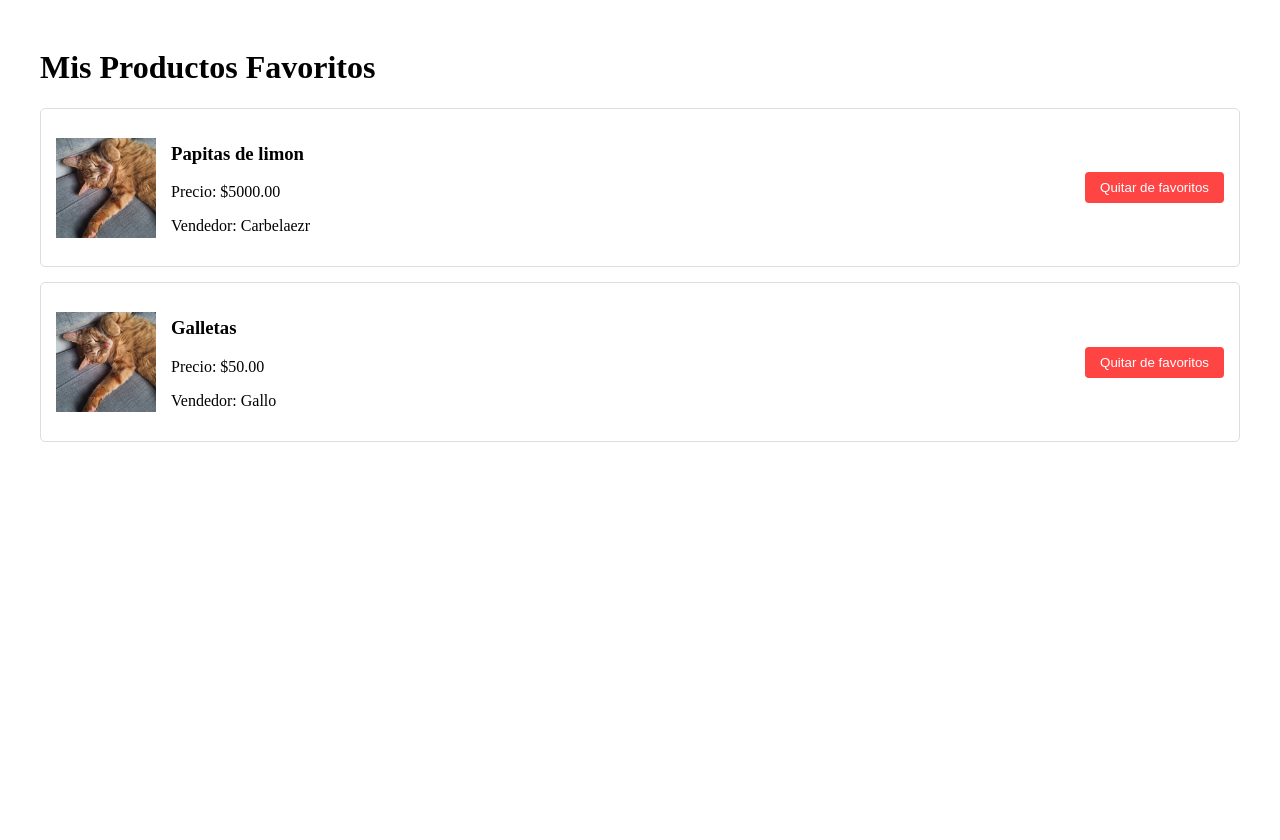
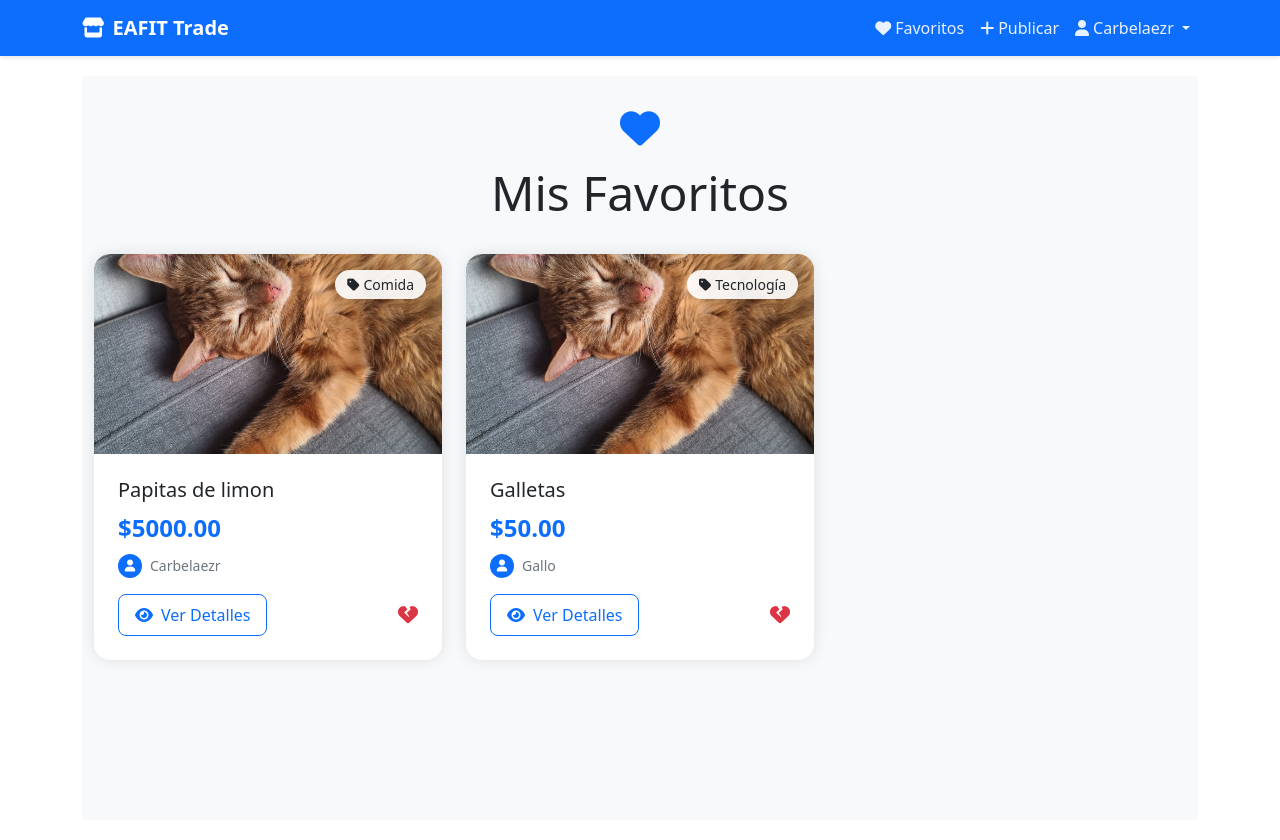
Before and after one commit to camiloarbr/EafitTrade, a Django app: page /favorites/ in a window 1280 px wide. Before the commit the page ends 442 px from the top, so only its background shows below. Run offline with Django 5.2, Linux system fonts and the light colour scheme; a user stored in the database is signed in; data comes from the database, SQL or seed files in the repository; both versions use the stored data as it was after the commit.

Commit message:
Favorites usando bootstrap

```diff
--- a/products/templates/products/favorites.html
+++ b/products/templates/products/favorites.html
@@ -1,65 +1,192 @@
-<!DOCTYPE html>
-<html>
-<head>
-    <title>Mis Favoritos - EAFIT Trade</title>
+{% extends 'products/base.html' %}
+
+{% block title %}Mis Favoritos - EAFIT Trade{% endblock %}
+
+{% block extra_styles %}
 <style>
-        .favorites-container {
-            max-width: 1200px;
-            margin: 0 auto;
-            padding: 20px;
+    .favorites-section {
+        background-color: #f8f9fa;
+        padding: 2rem 0;
+        min-height: calc(100vh - 56px);
     }
-        .favorite-item {
-            border: 1px solid #ddd;
-            padding: 15px;
-            margin-bottom: 15px;
-            border-radius: 5px;
+
+    .favorites-header {
+        margin-bottom: 2rem;
+        text-align: center;
+    }
+
+    .favorites-icon {
+        color: var(--primary-color);
+        font-size: 2.5rem;
+        margin-bottom: 1rem;
+    }
+
+    .product-card {
+        background: white;
+        border-radius: 1rem;
+        box-shadow: 0 0 15px rgba(0,0,0,0.1);
+        overflow: hidden;
+        transition: transform 0.2s;
+        height: 100%;
+        position: relative;
+    }
+
+    .product-card:hover {
+        transform: translateY(-5px);
+    }
+
+    .product-image {
+        width: 100%;
+        height: 200px;
+        object-fit: cover;
+    }
+
+    .product-info {
+        padding: 1.5rem;
+    }
+
+    .product-price {
+        font-size: 1.5rem;
+        font-weight: bold;
+        color: var(--primary-color);
+    }
+
+    .product-seller {
+        font-size: 0.875rem;
+        color: var(--secondary-color);
         display: flex;
         align-items: center;
+        margin: 0.5rem 0;
     }
-        .favorite-image {
-            width: 100px;
-            height: 100px;
-            object-fit: cover;
-            margin-right: 15px;
+
+    .seller-avatar {
+        width: 24px;
+        height: 24px;
+        background-color: var(--primary-color);
+        border-radius: 50%;
+        display: flex;
+        align-items: center;
+        justify-content: center;
+        color: white;
+        margin-right: 0.5rem;
+        font-size: 0.75rem;
     }
-        .favorite-info {
-            flex-grow: 1;
+
+    .category-badge {
+        position: absolute;
+        top: 1rem;
+        right: 1rem;
+        background-color: rgba(255,255,255,0.9);
+        padding: 0.25rem 0.75rem;
+        border-radius: 1rem;
+        font-size: 0.875rem;
+        box-shadow: 0 2px 4px rgba(0,0,0,0.1);
     }
-        .remove-favorite {
-            background-color: #ff4444;
-            color: white;
+
+    .btn-remove {
+        background: none;
         border: none;
-            padding: 8px 15px;
-            border-radius: 4px;
-            cursor: pointer;
+        color: #dc3545;
+        padding: 0;
+        transition: all 0.2s;
+    }
+
+    .btn-remove:hover {
+        transform: scale(1.1);
+    }
+
+    .btn-view {
+        padding: 0.5rem 1rem;
+        border-radius: 0.5rem;
+        transition: all 0.2s;
+    }
+
+    .btn-view:hover {
+        transform: translateY(-2px);
+    }
+
+    .empty-favorites {
+        text-align: center;
+        padding: 3rem;
+    }
+
+    .empty-favorites i {
+        font-size: 4rem;
+        color: var(--secondary-color);
+        margin-bottom: 1rem;
+    }
+
+    @media (max-width: 767.98px) {
+        .product-card {
+            margin-bottom: 1rem;
+        }
     }
 </style>
-</head>
-<body>
-    <div class="favorites-container">
-        <h1>Mis Productos Favoritos</h1>
+{% endblock %}
+
+{% block content %}
+<section class="favorites-section">
+    <div class="container">
+        <div class="favorites-header">
+            <i class="fas fa-heart favorites-icon"></i>
+            <h1 class="display-5">Mis Favoritos</h1>
+        </div>
 
         {% if favorites %}
+        <div class="row g-4">
             {% for favorite in favorites %}
-                <div class="favorite-item" id="favorite-{{ favorite.product.id }}">
+            <div class="col-12 col-md-6 col-lg-4" id="favorite-{{ favorite.product.id }}">
+                <div class="product-card">
+                    <span class="category-badge">
+                        <i class="fas fa-tag me-1"></i>{{ favorite.product.get_category_display }}
+                    </span>
+
                     {% if favorite.product.image %}
-                        <img src="{{ favorite.product.image.url }}" alt="{{ favorite.product.name }}" class="favorite-image">
+                        <img src="{{ favorite.product.image.url }}" alt="{{ favorite.product.name }}" class="product-image">
+                    {% else %}
+                        <div class="product-image d-flex align-items-center justify-content-center bg-light">
+                            <i class="fas fa-image fa-3x text-secondary"></i>
+                        </div>
                     {% endif %}
-                    <div class="favorite-info">
-                        <h3>{{ favorite.product.name }}</h3>
-                        <p>Precio: ${{ favorite.product.price }}</p>
-                        <p>Vendedor: {{ favorite.product.seller.username }}</p>
+
+                    <div class="product-info">
+                        <h5 class="mb-2">{{ favorite.product.name }}</h5>
+                        <p class="product-price mb-2">${{ favorite.product.price }}</p>
+
+                        <div class="product-seller">
+                            <div class="seller-avatar">
+                                <i class="fas fa-user"></i>
                             </div>
-                    <button class="remove-favorite" onclick="toggleFavorite({{ favorite.product.id }})">
-                        Quitar de favoritos
+                            <span>{{ favorite.product.seller.username }}</span>
+                        </div>
+
+                        <div class="d-flex justify-content-between align-items-center mt-3">
+                            <a href="{% url 'product_detail' favorite.product.id %}" class="btn btn-outline-primary btn-view">
+                                <i class="fas fa-eye me-2"></i>Ver Detalles
+                            </a>
+                            <button onclick="toggleFavorite({{ favorite.product.id }})" class="btn-remove">
+                                <i class="fas fa-heart-broken fa-lg"></i>
                             </button>
                         </div>
+                    </div>
+                </div>
+            </div>
             {% endfor %}
+        </div>
         {% else %}
-            <p>No tienes productos favoritos aún.</p>
+        <div class="empty-favorites">
+            <i class="far fa-heart mb-3"></i>
+            <h3>No tienes productos favoritos aún</h3>
+            <p class="text-muted mb-4">Explora productos y marca los que te gusten como favoritos</p>
+            <a href="{% url 'home' %}" class="btn btn-primary btn-lg">
+                <i class="fas fa-search me-2"></i>Explorar Productos
+            </a>
+        </div>
         {% endif %}
     </div>
+</section>
 
+{% block extra_scripts %}
 <script>
     function toggleFavorite(productId) {
         fetch(`/favorite/toggle/${productId}/`, {
@@ -71,10 +198,18 @@
         .then(response => response.json())
         .then(data => {
             if (data.status === 'removed') {
-                    document.getElementById(`favorite-${productId}`).remove();
+                const card = document.getElementById(`favorite-${productId}`);
+                card.style.transform = 'scale(0.8)';
+                card.style.opacity = '0';
+                setTimeout(() => {
+                    card.remove();
+                    if (document.querySelectorAll('.product-card').length === 0) {
+                        location.reload();
+                    }
+                }, 300);
             }
         });
     }
 </script>
-</body>
-</html>
+{% endblock %}
+{% endblock %}
```
Also changed, not shown: db.sqlite3, media/products/f357abf66dc173d8397e81fba880c72e.jpg (added), media/qr_codes/images.jpeg (added). Lines whose indentation alone changed are shown as unchanged.
